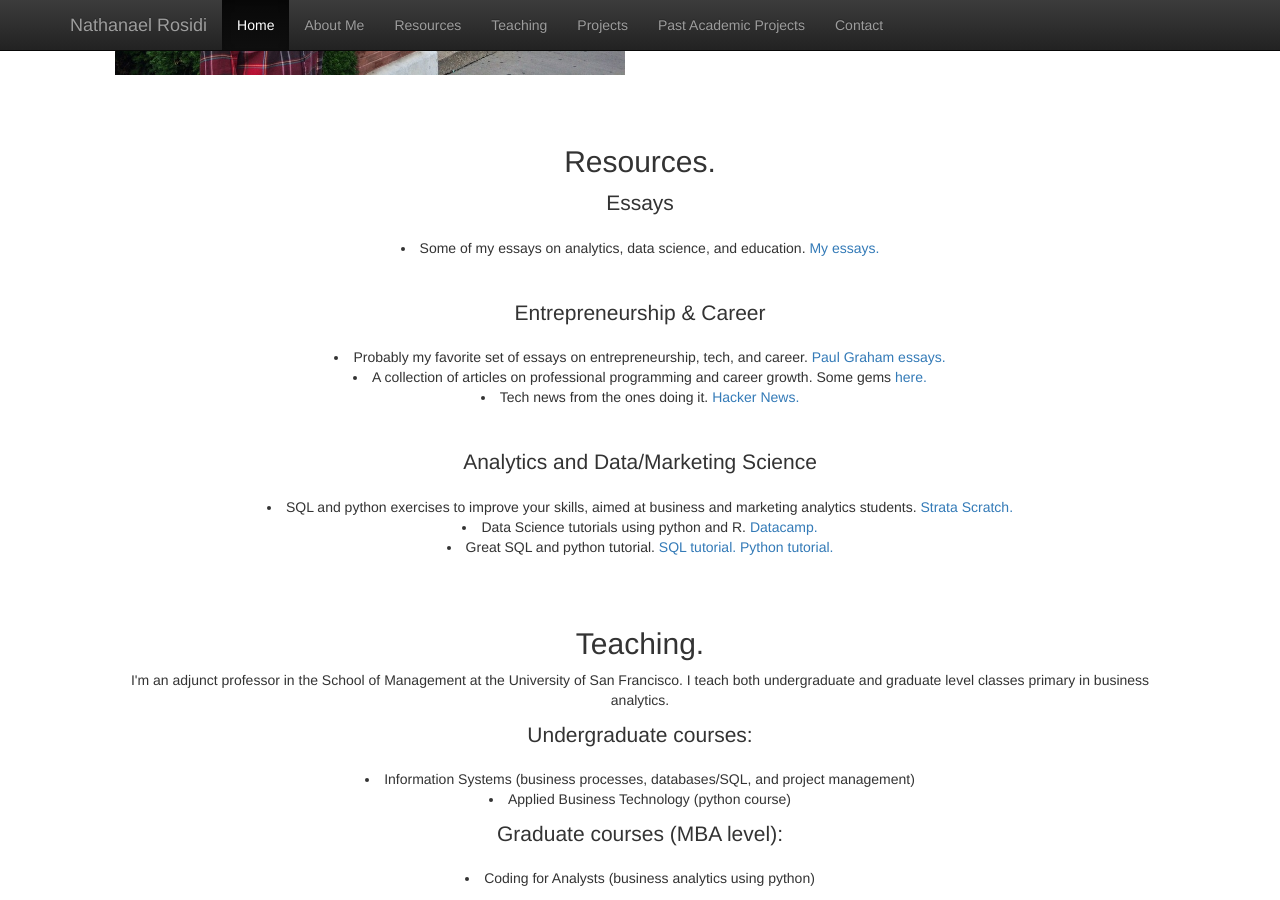
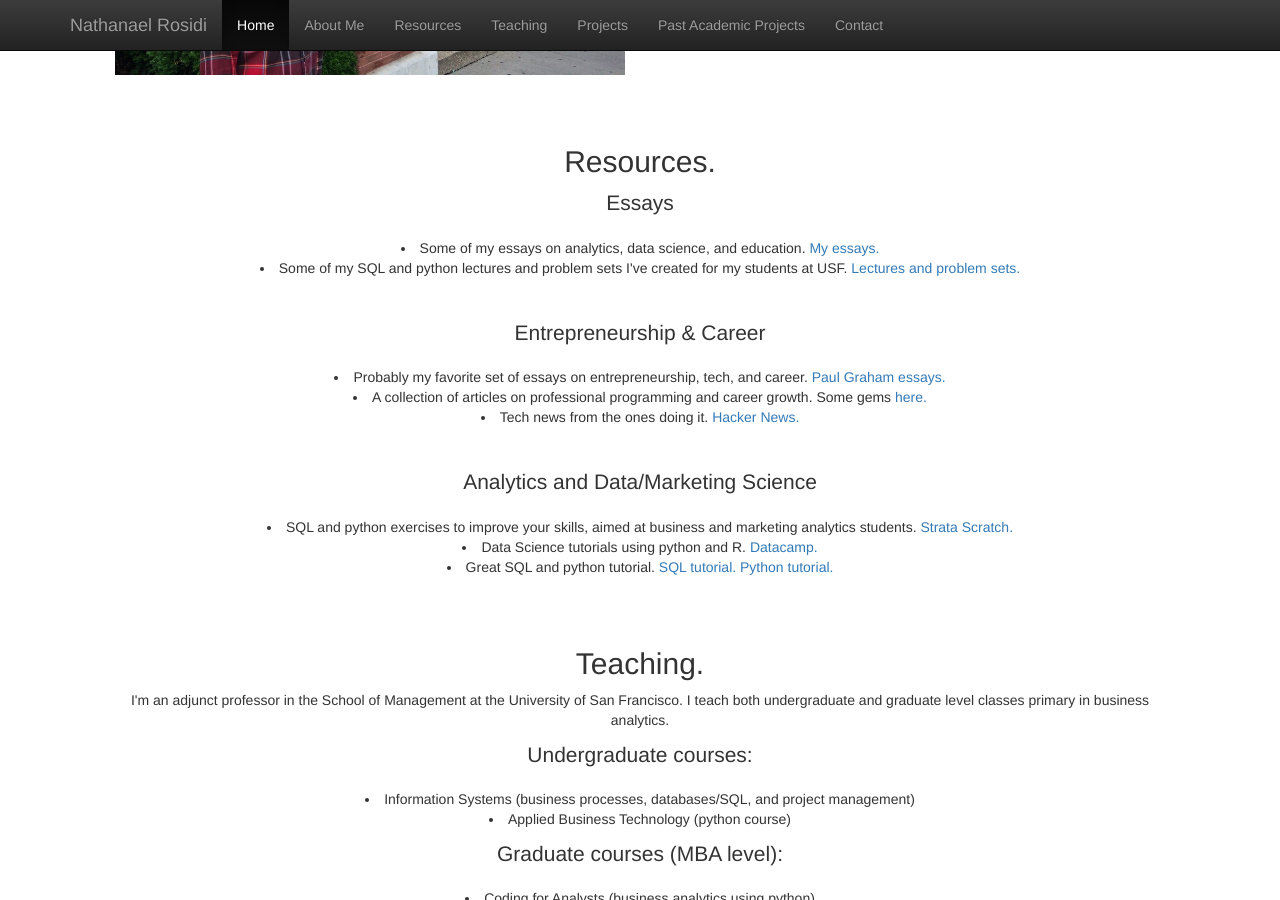
Before and after one commit to nlrosidi/nlrosidi.github.io, a Jekyll site: the page index.html, which Jekyll copies as it is, in a window 1280 px wide and 900 px high, scrolled down 516 px. Built offline with Jekyll 4.4.1, drawn with Linux system fonts in a browser that asks for light colours; nearby versions of some CDN libraries.

Commit message:
Update index.html

```diff
--- a/index.html
+++ b/index.html
@@ -75,6 +75,7 @@
 	  <h2 id="resources">Resources.</h2>
 	 <p class="lead">Essays</p>
 	    <li>Some of my essays on analytics, data science, and education.<a target="_blank" href="https://medium.com/@nathanrosidi"> My essays.</a></li>
+	    <li>Some of my SQL and python lectures and problem sets I've created for my students at USF.<a target="_blank" href="https://github.com/nlrosidi/nlrosidi.github.io/blob/master/lectures.md"> Lectures and problem sets.</a></li>
 		<br></br>
 	  <p class="lead">Entrepreneurship & Career</p>
 	    <li>Probably my favorite set of essays on entrepreneurship, tech, and career.<a target="_blank" href="http://www.paulgraham.com/articles.html"> Paul Graham essays.</a></li>
```
